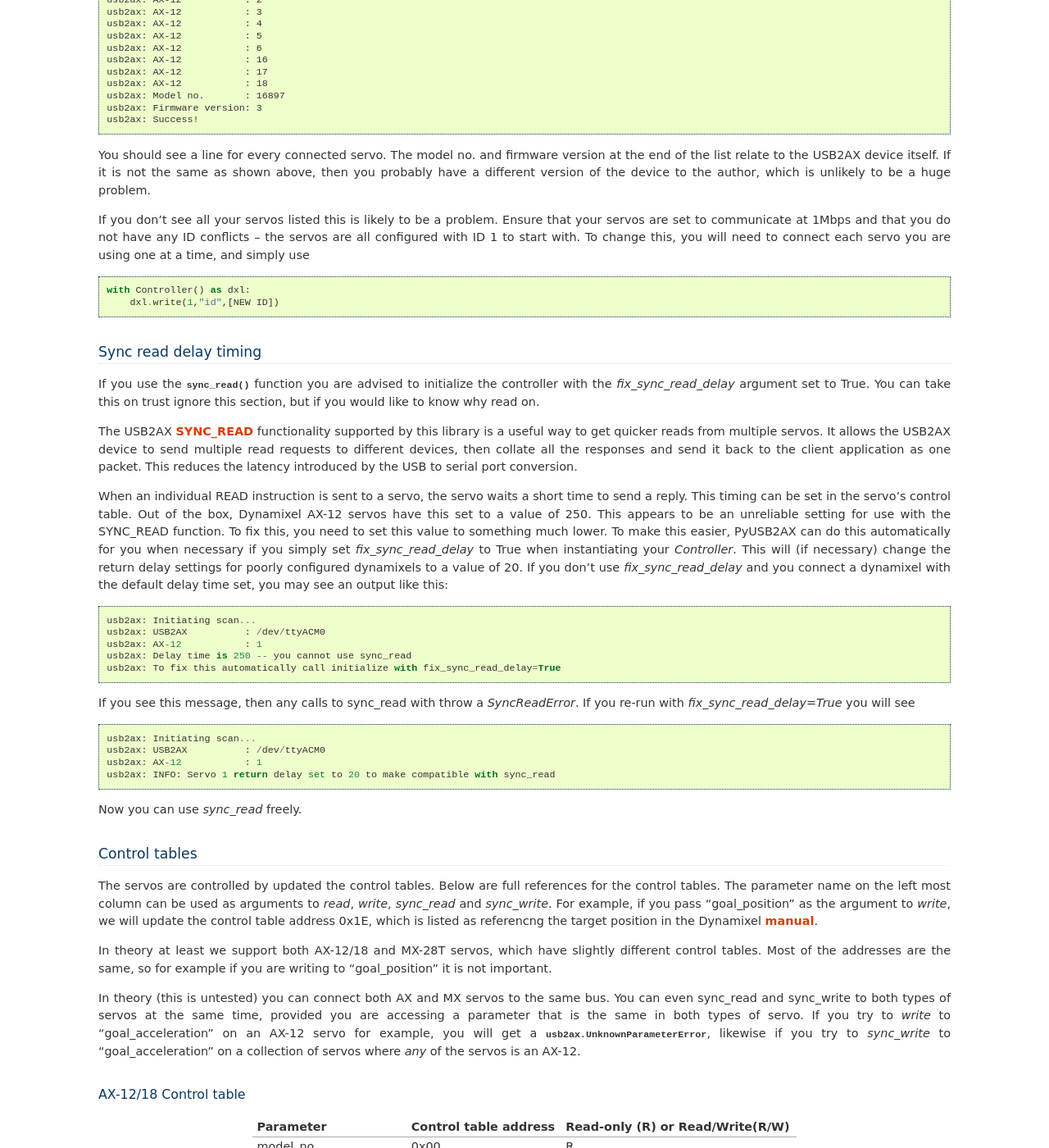
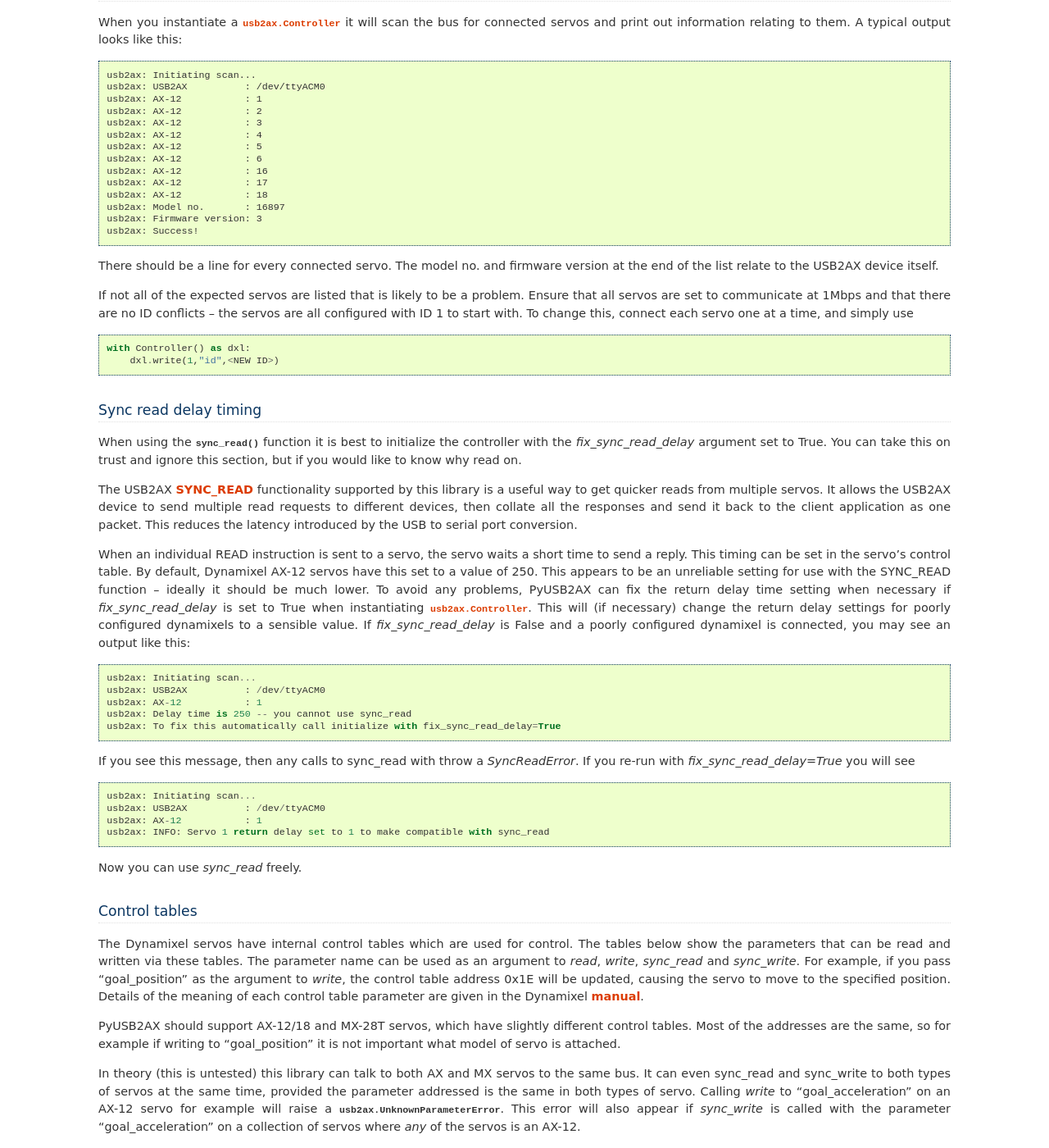
Before and after one commit to jthorniley/pyusb2ax, a Sphinx documentation site: the page built from doc/source/detail.rst, in a window 1280 px wide and 1400 px high, scrolled down 778 px. Shown: the whole window at 82% size. Built offline with Sphinx 7.4.7, drawn with Linux system fonts in a browser that asks for light colours; some of the changed text lies outside the part shown.

Commit message:
Some documentation cleanups

```diff
--- a/doc/source/detail.rst
+++ b/doc/source/detail.rst
@@ -4,15 +4,14 @@
 Initializing the USB2AX
 -----------------------
 
-When you physically connect the USB2AX, it registers itself in the
-`/dev` diretory. In all probability it will register itself as
-`/dev/ttyACM0`, however it may come up as `/dev/ttyACM1`. You can
-check what has happened by pluggin it in and running dmesg,
-from which you should get output like this:
+On being plugged in, the USB2AX registers itself in the
+`/dev` directory. In all probability it will register itself as
+`/dev/ttyACM0`, however it may come up as `/dev/ttyACM1`.
+Running dmesg will help debug any problems:
 
 .. code-block:: bash
 
-    $ dmesg | grep -C 7 ACM
+    $ dmesg | grep -B 7 ACM
     [12917.687364] usb 3-3.4: new full-speed USB device number 66 using xhci_hcd
     [12917.700656] usb 3-3.4: New USB device found, idVendor=16d0, idProduct=06a7
     [12917.700662] usb 3-3.4: New USB device strings: Mfr=1, Product=2, SerialNumber=220
@@ -22,21 +21,29 @@
     [12917.701516] usb 3-3.4: ep 0x82 - rounding interval to 1024 microframes, ep desc says 2040 microframes
     [12917.701784] cdc_acm 3-3.4:1.0: ttyACM0: USB ACM device
 
-If the last line doesn't say `ttyACM0`, e.g. it says `ttyACM1`, then you will
-need to initialize your controller with
+In the above output, the device has registered as `ttyACM0` -- the device ID is thus
+0 and the interface can be initialized with the default constructor
+
+::
+
+    Controller()
+
+Or ::
+
+    Controller(device_id=0)
+
+
+Otherwise, initialize the Controller with the indicated device_id, e.g. for `ttyACM1`
 
 ::
 
     Controller(device_id=1)
 
-Where the `device_id` is set to the number on the end of the device name shown.
-
 Bus scanning
 ------------
 
 When you instantiate a :py:class:`usb2ax.Controller` it will scan the bus for connected
-servos and print out information relating to them. For example you should see an
-output like this:
+servos and print out information relating to them. A typical output looks like this:
 
 ::
 
@@ -55,32 +62,30 @@
     usb2ax: Firmware version: 3
     usb2ax: Success!
 
-You should see a line for every connected servo. The model no. and
+There should be a line for every connected servo. The model no. and
 firmware version at the end of the list relate to the USB2AX device
-itself. If it is not the same as shown above, then you probably
-have a different version of the device to the author, which is unlikely
-to be a huge problem.
+itself.
 
-If you don't see all your servos listed this is likely to
-be a problem. Ensure that your servos are set to
-communicate at 1Mbps and that you do not have any ID conflicts --
+If not all of the expected  servos are listed that is likely to
+be a problem. Ensure that all servos are set to
+communicate at 1Mbps and that there are no ID conflicts --
 the servos are all configured with ID 1 to start with. To change
-this, you will need to connect each servo you are using one at a time,
+this, connect each servo one at a time,
 and simply use
 
 .. code-block:: python
 
     with Controller() as dxl:
-        dxl.write(1,"id",[NEW ID])
+        dxl.write(1,"id",<NEW ID>)
 
 .. _sync-read-detail:
 
 Sync read delay timing
 ----------------------
 
-If you use the :py:func:`sync_read` function you are advised to initialize the
+When using the :py:func:`sync_read` function it is best to initialize the
 controller with the `fix_sync_read_delay` argument set to True. You can take
-this on trust ignore this section, but if you would like to know why read on.
+this on trust and ignore this section, but if you would like to know why read on.
 
 The USB2AX
 `SYNC_READ <http://www.xevelabs.com/doku.php?id=product:usb2ax:advanced_instructions>`_
@@ -93,15 +98,16 @@
 
 When an individual READ instruction is sent to a servo, the servo waits a short
 time to send a reply. This timing can be set in the servo's control
-table. Out of the box, Dynamixel AX-12 servos have this set to a value
+table. By default, Dynamixel AX-12 servos have this set to a value
 of 250. This appears to be an unreliable setting for use with the
-SYNC_READ function. To fix this, you need to set this value to something
-much lower. To make this easier, PyUSB2AX can do this automatically for
-you when necessary if you simply set `fix_sync_read_delay` to True
-when instantiating your `Controller`. This will (if necessary)
+SYNC_READ function -- ideally it should be much lower.
+To avoid any problems, PyUSB2AX can fix the return delay time
+setting
+when necessary if `fix_sync_read_delay` is set to True
+when instantiating :py:class:`usb2ax.Controller`. This will (if necessary)
 change the return delay settings for poorly configured dynamixels
-to a value of 20. If you don't use `fix_sync_read_delay` and you
-connect a dynamixel with the default delay time set, you may see an
+to a sensible value. If `fix_sync_read_delay` is False and a poorly configured
+dynamixel is connected, you may see an
 output like this:
 
 ::
@@ -120,33 +126,41 @@
     usb2ax: Initiating scan...
     usb2ax: USB2AX          : /dev/ttyACM0
     usb2ax: AX-12           : 1
-    usb2ax: INFO: Servo 1 return delay set to 20 to make compatible with sync_read
+    usb2ax: INFO: Servo 1 return delay set to 1 to make compatible with sync_read
 
 
 Now you can use `sync_read` freely.
 
+.. _control-tables:
+
 Control tables
 --------------
 
-The servos are controlled by updated the control tables. Below are full references for
-the control tables. The parameter name on the left most column can be used as arguments
+The Dynamixel servos have internal control tables which are used for control.
+The tables below show the parameters that can be read and written via these
+tables.
+The parameter name can be used as an argument
 to `read`, `write`, `sync_read` and `sync_write`. For example, if you pass
-"goal_position" as the argument to `write`, we will update the control table
-address 0x1E, which is listed as referencng the target position in the
+"goal_position" as the argument to `write`, the control table
+address 0x1E will be updated, causing the servo to move to the specified
+position. Details of the meaning of each control table parameter
+are given in the
 Dynamixel `manual <http://support.robotis.com/en/product/dynamixel/ax_series/dxl_ax_actuator.htm>`_.
 
 
-In theory at least we support both
+PyUSB2AX should support
 AX-12/18 and MX-28T servos, which have slightly different control tables. Most
-of the addresses are the same, so for example if you are writing to "goal_position"
-it is not important.
+of the addresses are the same, so for example if writing to "goal_position"
+it is not important what model of servo is attached.
 
-In theory (this is untested) you can connect both AX and MX servos to the same bus.
-You can even sync_read and sync_write to both types of servos at the same time,
-provided you are accessing a parameter that is the same in both types of
-servo. If you try to `write` to "goal_acceleration" on an AX-12 servo for example, you will
-get a :py:class:`usb2ax.UnknownParameterError`, likewise if you try to
-`sync_write` to "goal_acceleration" on a collection of servos where *any* of the
+In theory (this is untested) this library can talk to both AX and MX servos to the same bus.
+It can even sync_read and sync_write to both types of servos at the same time,
+provided the parameter addressed is the same in both types of
+servo. Calling `write` to "goal_acceleration" on an AX-12 servo for example will
+raise
+a :py:class:`usb2ax.UnknownParameterError`. This error will also appear if
+`sync_write` is called with the parameter "goal_acceleration" on a collection of
+servos where *any* of the
 servos is an AX-12.
 
 AX-12/18 Control table
--- a/doc/source/installation.rst
+++ b/doc/source/installation.rst
@@ -8,7 +8,7 @@
 
 * One or more Dynamixel servos. This has been tested on the `Dynamixel AX-12 <http://www.robotis.com/xe/dynamixel_en>`_ but
   the MX-28T model *should* also work.
-* The wonderful `USB2AX <http://xevelabs.com/doku.php?id=product:usb2ax:usb2ax>`_ interface device created by Xevelabs.
+* The `USB2AX <http://xevelabs.com/doku.php?id=product:usb2ax:usb2ax>`_ interface device created by Xevelabs.
 * Some way to power the servos, e.g. a separate battery or the `SMPS2Dynamixel <http://www.trossenrobotics.com/store/p/5886-SMPS2Dynamixel-Adapter.aspx>`_ adapter.
   Refer to the Dynamixel `manual <http://support.robotis.com/en/product/dynamixel/ax_series/dxl_ax_actuator.htm>`_ or the USB2AX website for further help with setting up the hardware.
 
```
Also changed, not shown: doc/source/usb2ax.rst (+8 -7 lines).
